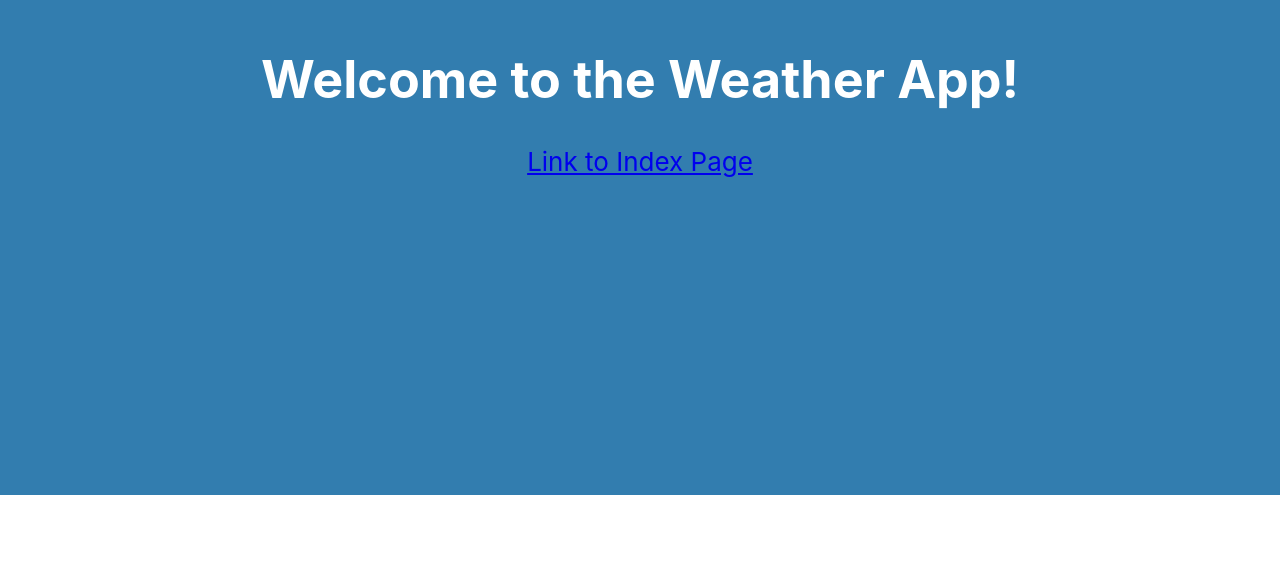
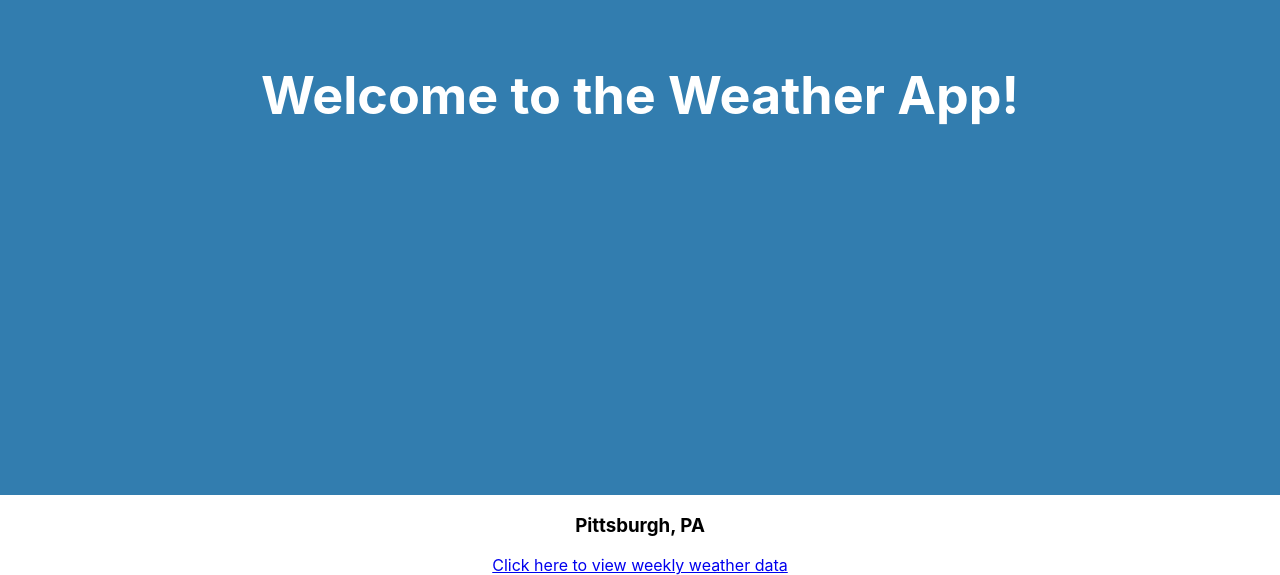
Before and after one commit to akula-a/Menon-Labs-Buddy-Challenge, a React (Create React App) app in the folder weather-app/: page / in a window 1280 px wide. Shown: the part 305-880 px from the top of the page. Before the commit the page ends 800 px from the top, so only its background shows below. Built offline with nearby package versions, Linux system fonts and the light colour scheme.

Commit message:
Initial commit to dev

```diff
--- a/weather-app/src/App.js
+++ b/weather-app/src/App.js
@@ -1,13 +1,21 @@
 // import logo from './logo.svg';
 import './App.css';
 
+//shows daily weather
 function App() {
   return (
     <div className="App">
       <header className="App-header">
         <h1> Welcome to the Weather App!</h1>
-        <a href = "index.js"> Link to Index Page </a>
       </header>
+
+      <div class="left-side">
+          <h3> Pittsburgh, PA </h3>
+      </div>
+
+      <footer>
+        <a href = "index.js"> Click here to view weekly weather data </a>
+      </footer>
     </div>
   );
 }
```
